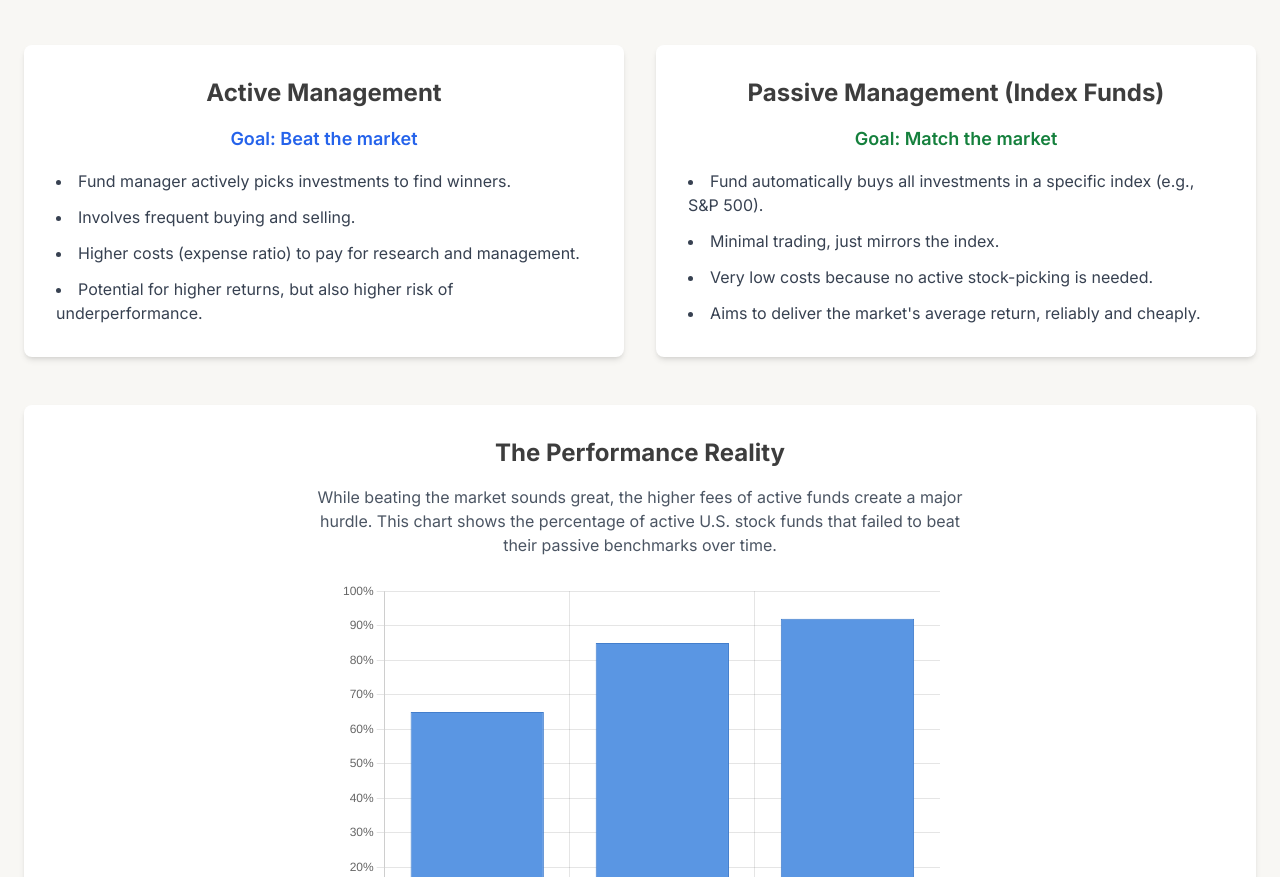
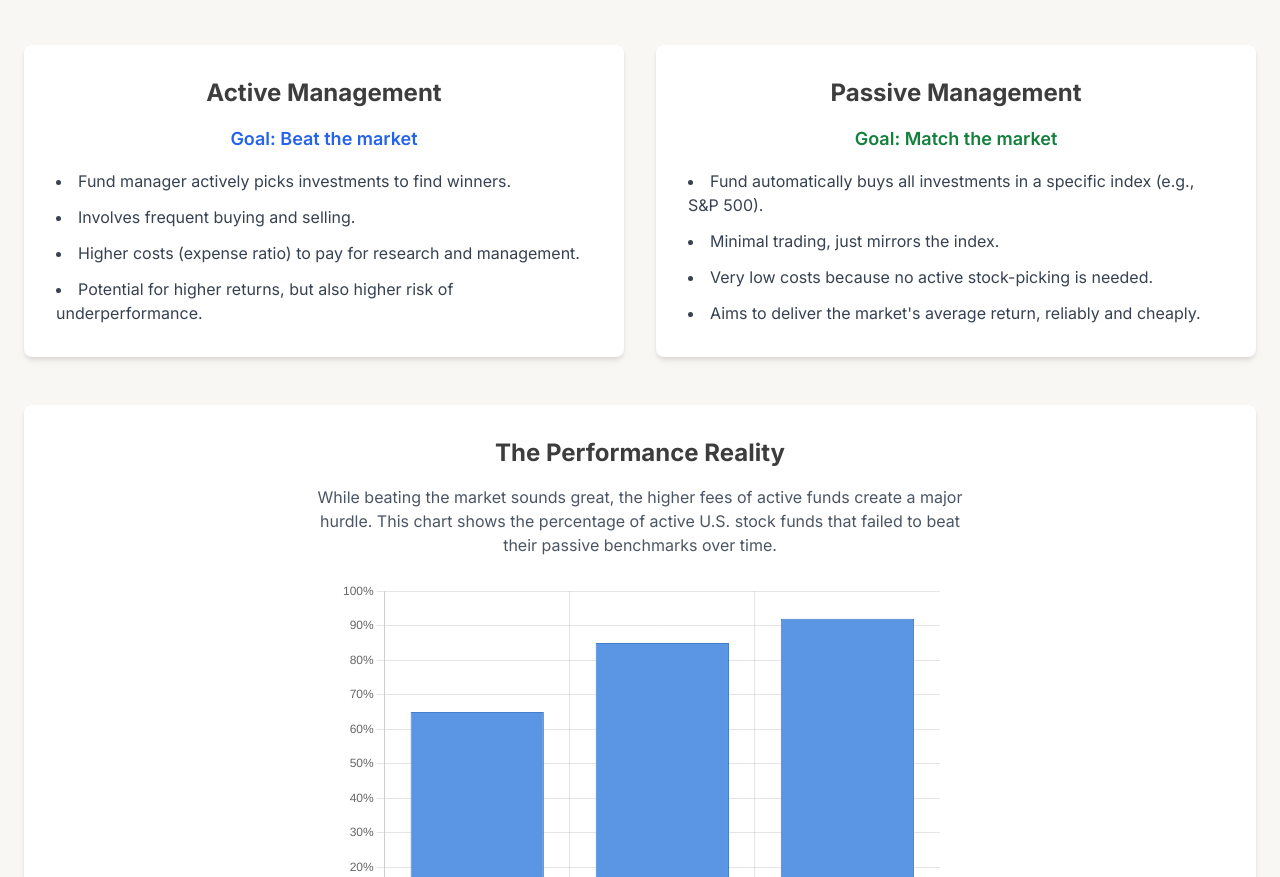
Before and after one commit to yyyprojects/mutualfund5, a plain HTML site: page index.html in a window 1280 px wide. Shown: the part 2253-3130 px from the top of the page. Drawn offline with nearby package versions, Linux system fonts and the light colour scheme.

Commit message:
Update index.html

```diff
--- a/index.html
+++ b/index.html
@@ -158,7 +158,7 @@
                         </ul>
                     </div>
                     <div class="bg-white p-8 rounded-lg shadow-md">
-                         <h4 class="text-2xl font-bold mb-4 text-center">Passive Management (Index Funds)</h4>
+                         <h4 class="text-2xl font-bold mb-4 text-center">Passive Management</h4>
                         <p class="text-center font-semibold text-lg text-green-700 mb-4">Goal: Match the market</p>
                         <ul class="space-y-3 text-gray-700 list-disc list-inside">
                             <li>Fund automatically buys all investments in a specific index (e.g., S&P 500).</li>
```
